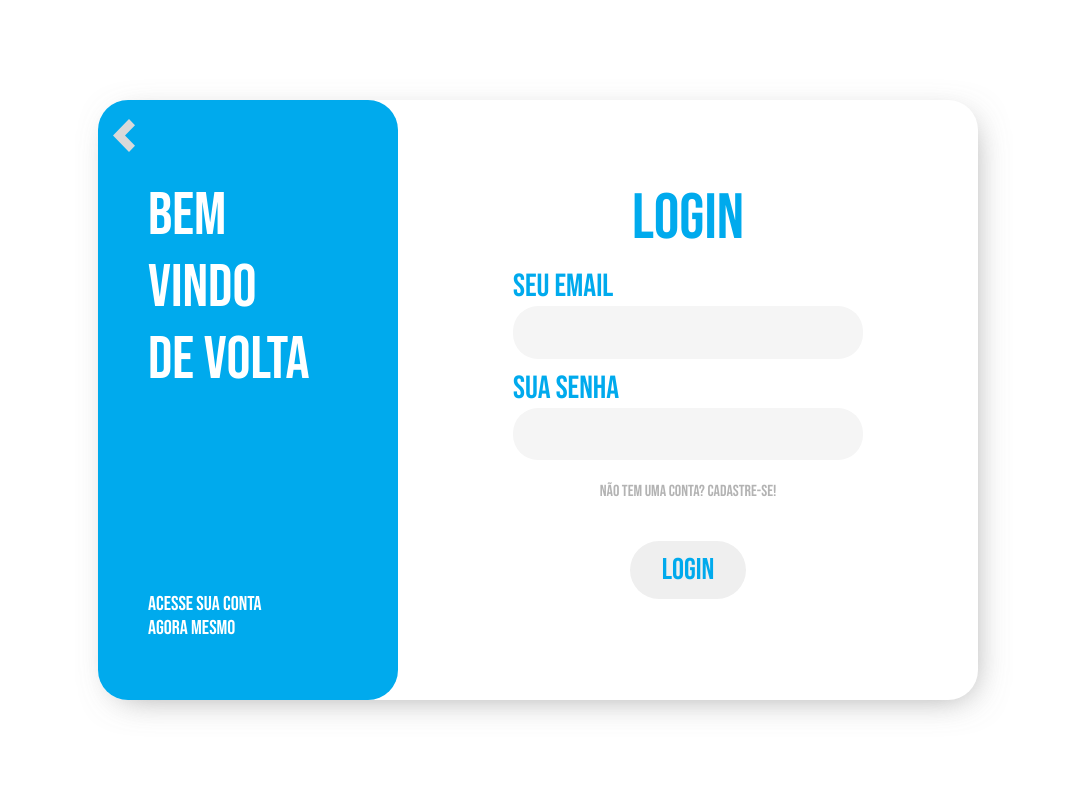
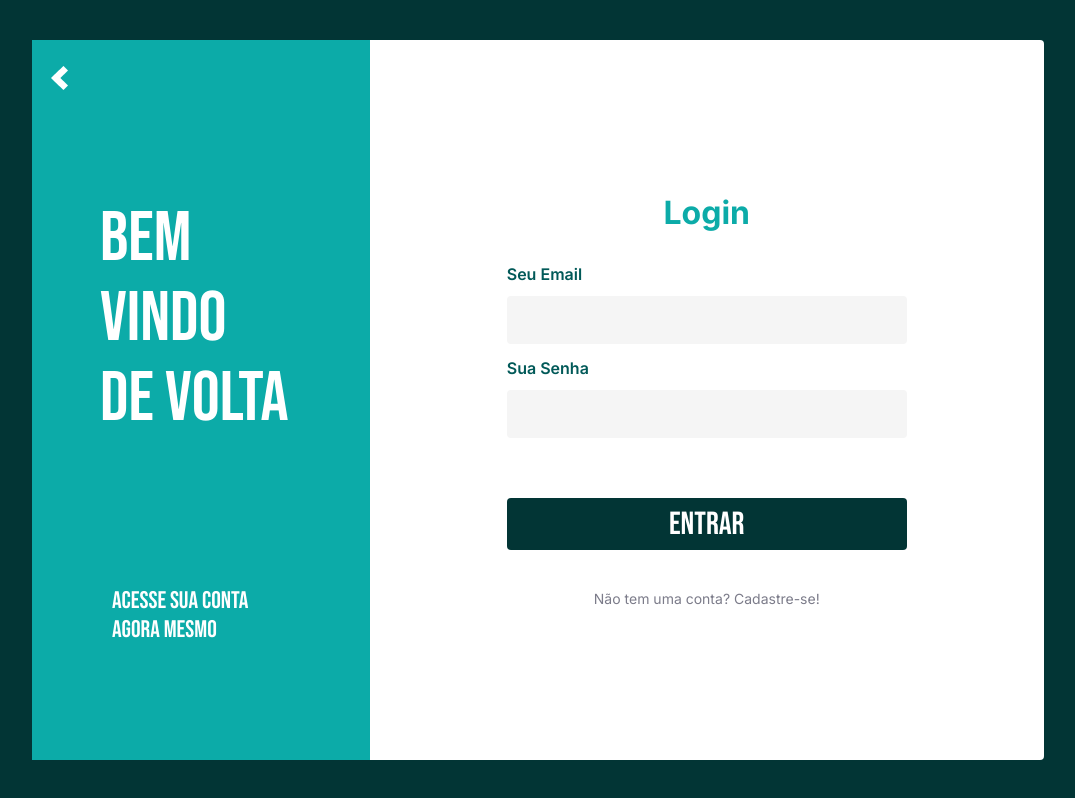
Before and after one commit to pedrohpdo/MusicPlayer-ProgramarWebFrontEnd, a plain HTML site: page login/login.html in a window 1280 px wide. Shown: the whole page, without its empty margins (102-1177 px from the left). Drawn offline with Linux system fonts and the light colour scheme.

Commit message:
update id visual

```diff
--- a/inicial/style.css
+++ b/inicial/style.css
@@ -1,4 +1,6 @@
 @import url('https://fonts.googleapis.com/css2?family=Bebas+Neue&family=Inter:wght@100;200;300;400;500;600;700;800&family=Poppins:ital,wght@0,100;0,200;0,300;0,400;0,500;0,600;1,100;1,200;1,300;1,400;1,500;1,600&display=swap');
+
+@import url('https://fonts.googleapis.com/css2?family=Inter:wght@100;200;300;400;500;600;700;800;900&display=swap');
 
 * {
     box-sizing: border-box;
@@ -9,72 +11,66 @@
 }
 
 body {
+    height: 100vh;
     width: 100vw;
-    height: 100vh;
 
-    display: flex;
-    align-items: center;
-    justify-content: flex-start;
-
-    background-image: url(/inicial/assets/imgs/Prancheta\ 1.png);
-    background-position: right;
-
-
+    background-image: url(assets/imgs/background\ image.png);
+    background-clip: border-box;
+    background-repeat: no-repeat;
 }
 
-.container {
-    width: 350px;
-    height: 80vh;
-    margin-left: 160px;
-    display: flex;
-    flex-direction: column;
+h1 {
+    width: 388px;
+    height: 424px;
+
+    font-weight: 100;
+    font-size: 128px;
+    line-height: 153.6px;
+    color: #fff;
+
+    position: absolute;
+    top: 164px;
+    left: 130px;
 }
 
-.container h1 {
-    font-weight: 400;
-    font-size: 100px;
-    line-height: normal;
+a button {
+    width: 182px;
+    height: 58px;
 
-    margin-bottom: 100px ;
-    color: #fff;
+    position: absolute;
+    top: 779px;
+    left: 151px;
+
+    border-style: none;
+    border-radius: 4px;
+    background-color: #fff;
+
+    font-weight: 100;
+    font-size: 32px;
+    color: #008F8C;
 }
 
-.container a, button {
-    width: 200px;
-    height: 60px;
-    text-align: center;
-}
-button {
-    border: none;
-    border-radius: 30px;
-    text-align: center;
-
-    font-size: 30px;
-    color: #00AAED;
-}
-
-
 button:hover {
-    color: #0089ED;
     cursor: pointer;
+    color: #015958;
 }
 
 button:active {
+    color: #023535;
     box-shadow: inset 0px 3px 4px rgba(0, 0, 0, 0.25);
 }
 
 .link-cadastro {
-    margin-top: 10px;
-    width: 182px;
-    text-align: center;
+    position: absolute;
+    top: 845px;
+    left: 172px;
+
     text-decoration: none;
     font-size: 20px;
-
+    font-weight: 100;
     color: #fff;
-    font-weight: 100;
 }
 
 .link-cadastro:hover {
-    cursor: pointer;
-    text-decoration: underline;
+    text-decoration: underline 1px solid #fff;
 }
--- a/login/login.css
+++ b/login/login.css
@@ -11,159 +11,168 @@ body {
     width: 100vw;
     height: 100vh;
 
+
     display: flex;
     justify-content: center;
     align-items: center;
 
-    background: #fff;
+    background: #023535;
 }
 
 .container {
-    width: 880px;
-    height: 600px;
+    width: 1012px;
+    height: 720px;
 
     background-color: #fff;
-    border-radius: 30px;
+    border-radius: 4px;
 
     display: flex;
-    justify-content: flex-start;
+}
 
-    box-shadow: 6px 8px 35px -13px rgba(109,109,109,0.7);
-    -webkit-box-shadow: 6px 8px 35px -13px rgba(109,109,109,0.7);
-    -moz-box-shadow: 6px 8px 35px -13px rgba(109,109,109,0.7);
+.arrow-back {
+    position: absolute;
+    width: 17px;
+    height: 24px;
+
+    margin-top: 26px;
+    margin-left: 19px;
+    gap: 10px;
 }
 
 .message {
-    width: 300px;
+    width: 337.5px;
     height: 100%;
 
-    background-color: #00AAED;
-    border-radius: 30px;
-
-    padding-left: 50px;
-    padding-top: 80px;
+    background-color: #0CABA8;
 }
 
 .message h2 {
-    width: 100%;
+    width: 203px;
     height: 232px;
 
-    font-size: 60px;
-    font-weight: 100;
+    margin-left: 68px;
+    margin-top: 159px;
+    margin-bottom: 155px;
+
     color: #fff;
-
-    margin-bottom: 180px;
+    font-weight: 400;
+    font-size: 70px;
+    line-height: 80px;
 }
 
-.message span {
-    width: 203px;
-    text-align: center;
-    font-size: 20px;
+.message p {
+    width: 153px;
+    height: 53px;
+
+    font-weight: 400;
+    font-size: 24px;
+    line-height: 29px;
+
     color: #fff;
+    margin-left: 80px;
 }
 
 .login {
-    width: 580px;
+    width: 674.5px;
+    height: 720px;
+
     display: flex;
     flex-direction: column;
+
+    justify-content: center;
     align-items: center;
-    justify-content: flex-start;
 }
 
 .login h3 {
-    font-weight: 100;
-    font-size: 64px;
+    font-family: "Inter";
+    font-weight: 700;
+    font-size: 32px;
 
-    margin-top: 80px;
-    margin-bottom: 10px;
-
-    color:#00AAED
+    color: #0CABA8;
+    margin-bottom: 32px;
 }
 
 form {
-    width: 350px;
-    height: 215px;
+    width: 400px;
+    height: 172px;
 
     display: flex;
     flex-direction: column;
+
     align-items: flex-start;
+    margin-bottom: 62px ;
 }
 
 form span {
-    font-weight: 100;
-    font-size: 32px;
-    color: #00AAED;
+    font-family: "Inter";
+    font-style: normal;
+    font-weight: 600;
+    font-size: 16px;
+    color: #015958;
+    margin-bottom: 12px;
 }
 
-form label {
-    width: 350px;
+label {
+    height: 48px;
+    width: 400px;
+
     display: flex;
     justify-content: center;
-    background-color: #f5f5f5;
-    border-radius: 25px;
-    margin-bottom: 10px;
+    background-color: #F5F5F5;
+    border-radius: 4px;
+
+    margin-bottom: 14px;
 }
 
-form input {
-    width: 80%;
-    height: 52.64px;
+input {
+    height: 48px;
+    width: 360px;
 
     border-style: none;
-    border: none;
-    background-color: #f5f5f5;
+    background-color: transparent;
 
-    font-size: 16px;
-    color: #767676;
+    font-family: "Inter";
+    font-weight: 500;
+    color: #015958;
 }
 
 input:focus-visible {
     outline: none;
 }
 
-.link-cadastro {
-    width: 182px;
-    text-align: center;
-    text-decoration: none;
-    font-size: 16px;
+button {
+    width: 400px;
+    height: 52px;
 
-    color: #b3b3b3;
+    border-style: none;
+    background-color: #023535;
+
+    font-size: 32px;
     font-weight: 100;
+    color: #fff;
+    border-radius: 4px;
     margin-bottom: 40px;
 }
 
-.link-cadastro:hover {
-    cursor: pointer;
-    text-decoration: underline;
-}
-
-button {
-    width: 116px;
-    height: 58px;
-    text-align: center;
-    border: none;
-    border-radius: 30px;
-    text-align: center;
-
-    font-size: 30px;
-    color: #00AAED;
-}
-
-
 button:hover {
-    color: #0089ED;
+    background-color: #015958;
     cursor: pointer;
 }
 
 button:active {
-    box-shadow: inset 0px 3px 4px rgba(0, 0, 0, 0.25);
+    background-color: #008F8C;
 }
 
-.arrow-back {
-    width: 21px;
-    height: 31.5px;
+.link-cadastro {
+    width: 400px;
+    text-decoration: none;
+    text-align: center;
 
-    position: absolute;
-    margin-left: 15px;
-    margin-top: 5px;
+    font-family: "Inter";
+    font-size: 14px;
+    color: #7C7C8A;
+}
 
+.link-cadastro:hover {
+    text-decoration: underline 1px solid #7C7C8A;
 }
--- a/login/login.html
+++ b/login/login.html
@@ -11,19 +11,23 @@
 <body>
 
     <div class="container">
-        <a class="arrow-back" href="/inicial/index.html" rel="prev" target="_self">
-            <figure>
-                <img src="assets/icons/Property 1=Default.svg" alt="Voltar">
-            </figure>
-        </a>
+
         <div class="message">
+
+            <a class="arrow-back" href="/inicial/index.html" rel="prev" target="_self">
+                <figure>
+                    <img src="assets/icons/Arrow-back01.png" alt="Voltar">
+                </figure>
+            </a>
+
             <h2>
                 Bem <br> Vindo <br> de Volta
             </h2>
 
-            <span>
-                Acesse sua conta <br> agora mesmo
-            </span>
+            <p>
+                Acesse sua conta agora mesmo
+
+            </p>
 
         </div>
 
@@ -44,15 +48,16 @@
                 </label>
             </form>
 
-            <a href="/cadastro/cadastro.html" class="link-cadastro" rel="next" target="_self">
+            <a href="#">
+                <button type="submit">
+                    Entrar
+                </button>
+            </a>
+
+            <a class="link-cadastro" href="/cadastro/cadastro.html" rel="next" target="_self">
                 Não tem uma conta? Cadastre-se!
             </a>
 
-            <a href="#">
-                <button type="submit">
-                    Login
-                </button>
-            </a>
 
         </section>
     </div>
```
Also changed, not shown: inicial/index.html (+1 -5 lines), login/assets/icons/Arrow-back01.png (added), login/assets/icons/Property 1=Default.svg (deleted), login/assets/icons/Vector.png (added), 2 other files.
